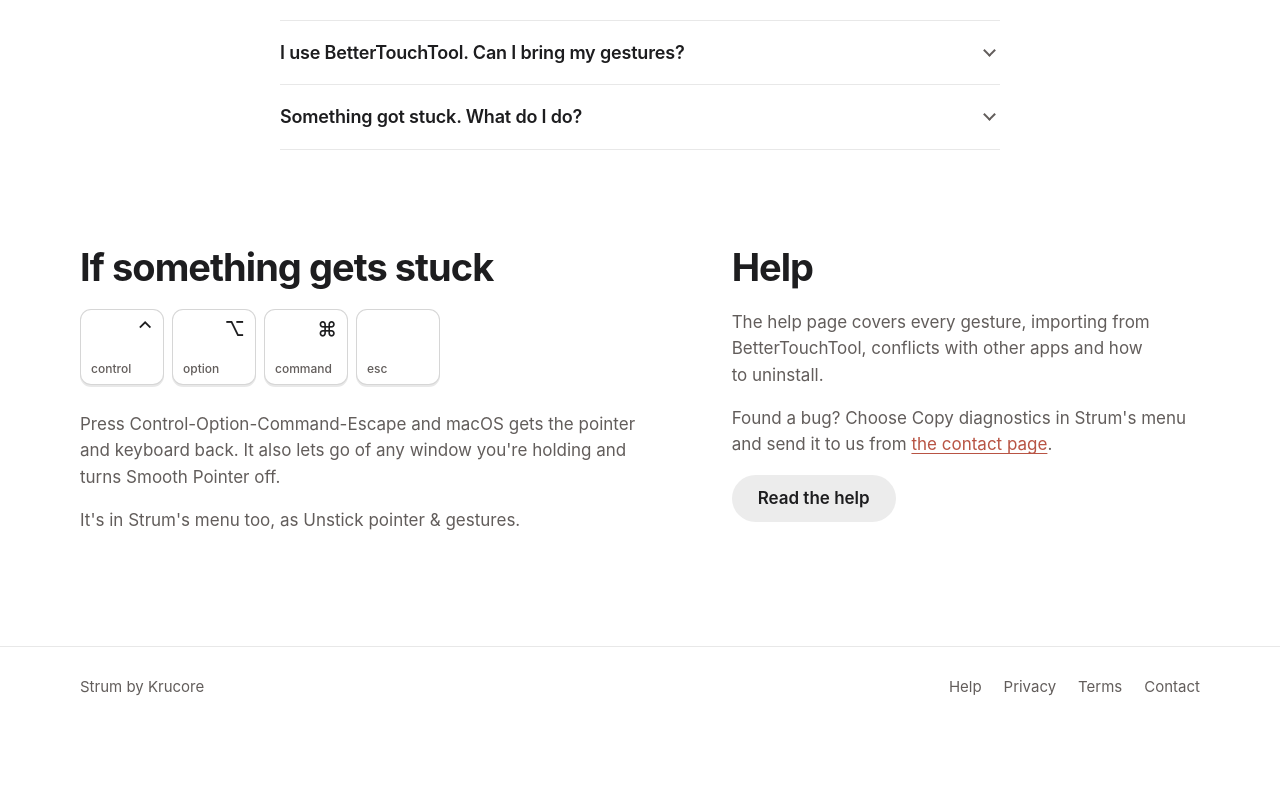
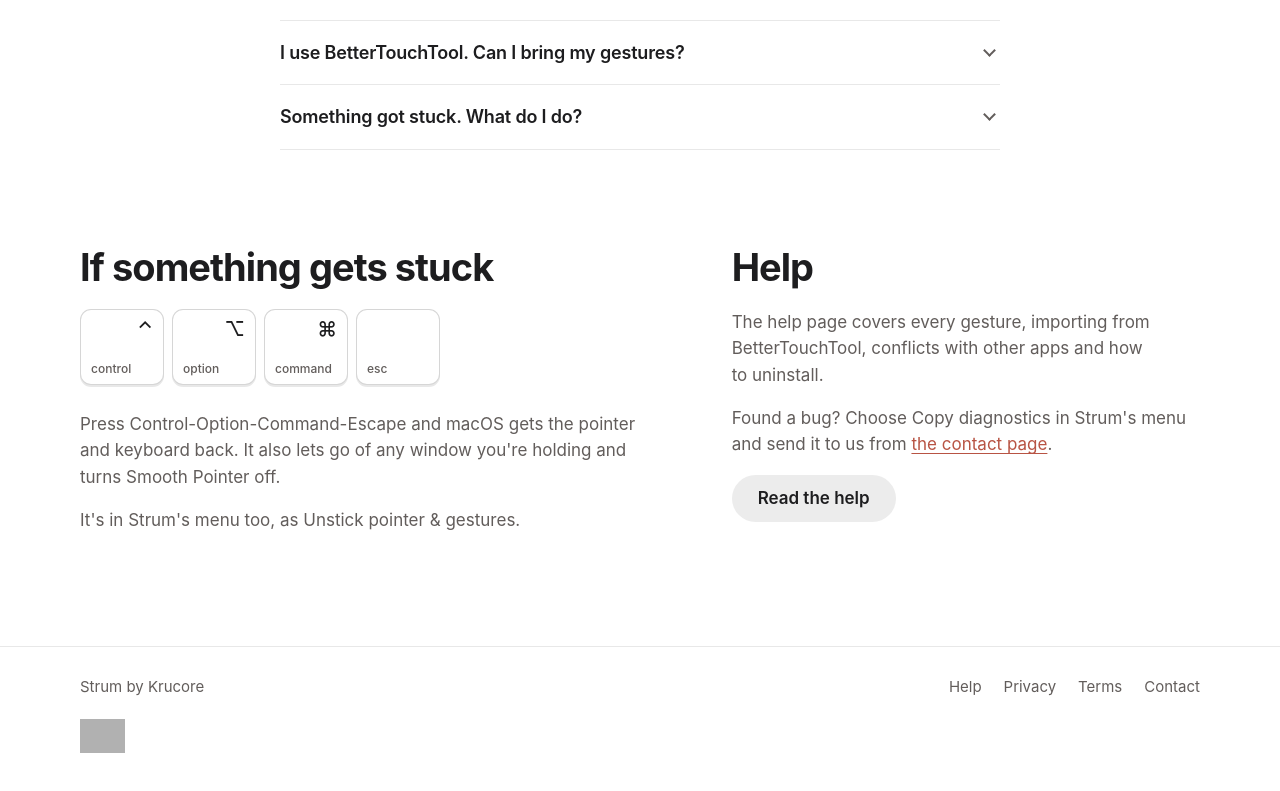
Before and after one commit to Jasshl/strum, a plain HTML site: page site/index.html in a window 1280 px wide. Shown: the part 4767-5558 px from the top of the page. Before the commit the page ends 5506 px from the top, so only its background shows below. Drawn offline with Linux system fonts and the light colour scheme; grey boxes are pictures that could not be loaded.

Commit message:
Footer: NativeShelf badge; README no longer says coming soon
Co-Authored-By: Claude Opus 5.5 <noreply@anthropic.com>

```diff
--- a/site/index.html
+++ b/site/index.html
@@ -381,6 +381,9 @@
       <a href="contact.html">Contact</a>
     </nav>
   </div>
+  <div class="wrap listed-on" aria-label="Listed on">
+    <a href="https://nativeshelf.com?ref=badge" target="_blank" title="Featured on NativeShelf.com"><picture><source srcset="https://nativeshelf.com/badge/light.png?v=6" media="(prefers-color-scheme: dark)"><img src="https://nativeshelf.com/badge/dark.png?v=6" alt="Featured on NativeShelf.com" width="116" height="34" loading="lazy"></picture></a>
+  </div>
 </footer>
 <script>
   // Prices in the visitor's likely currency, matching what Polar's checkout charges there (it goes by location).
--- a/site/style.css
+++ b/site/style.css
@@ -567,3 +567,6 @@ td:first-child { font-size: 19px; color: var(--text); width: 64px; }
 .site-footer nav { display: flex; gap: 22px; }
 .site-footer a { color: var(--text-2); text-decoration: none; }
 .site-footer a:hover { color: var(--text); }
+.site-footer .listed-on { justify-content: flex-start; gap: 12px; margin-top: 20px; }
+.site-footer .listed-on img { display: block; height: 34px; width: auto; opacity: 0.8; }
+.site-footer .listed-on a:hover img { opacity: 1; }
```
Also changed, not shown: 1 other file.
